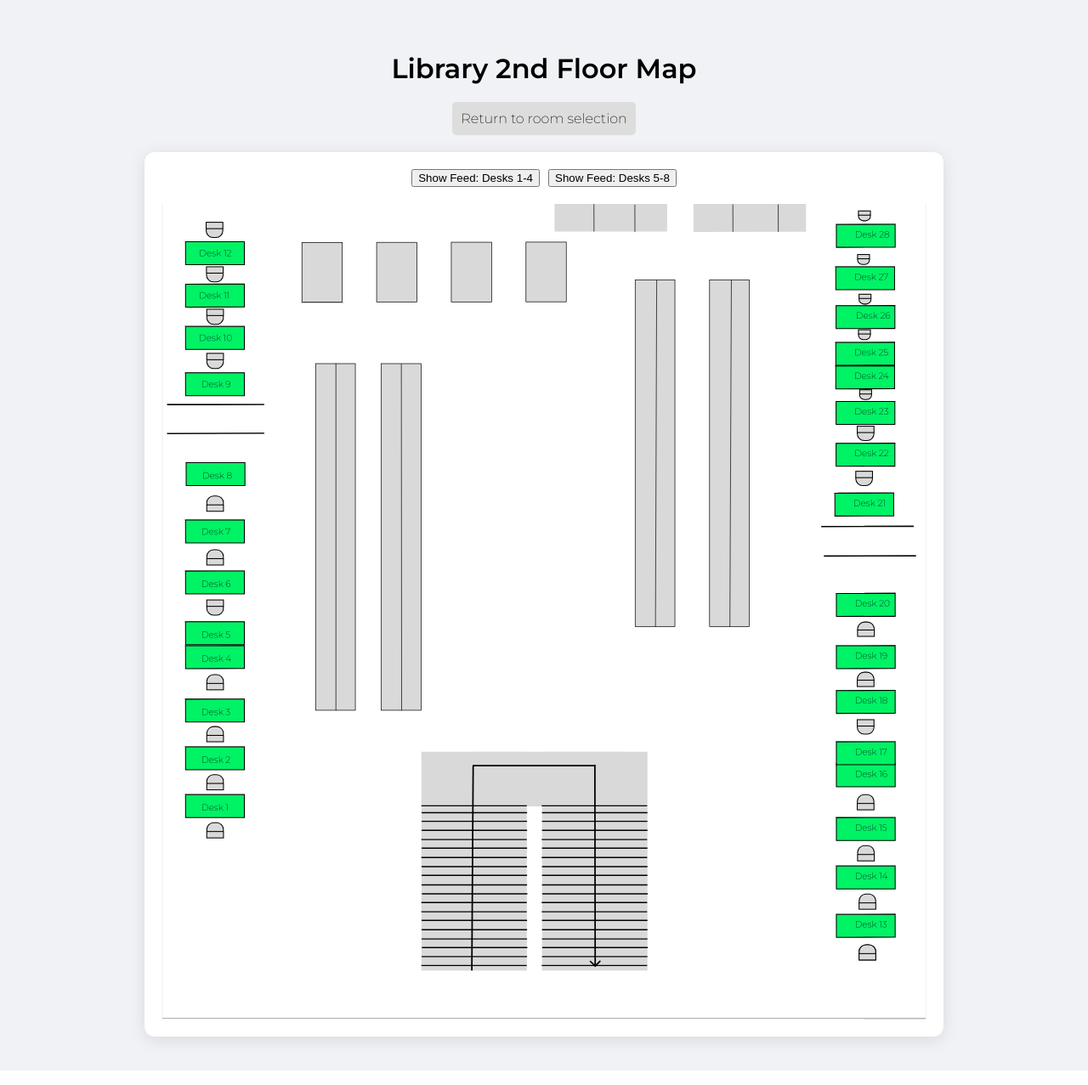
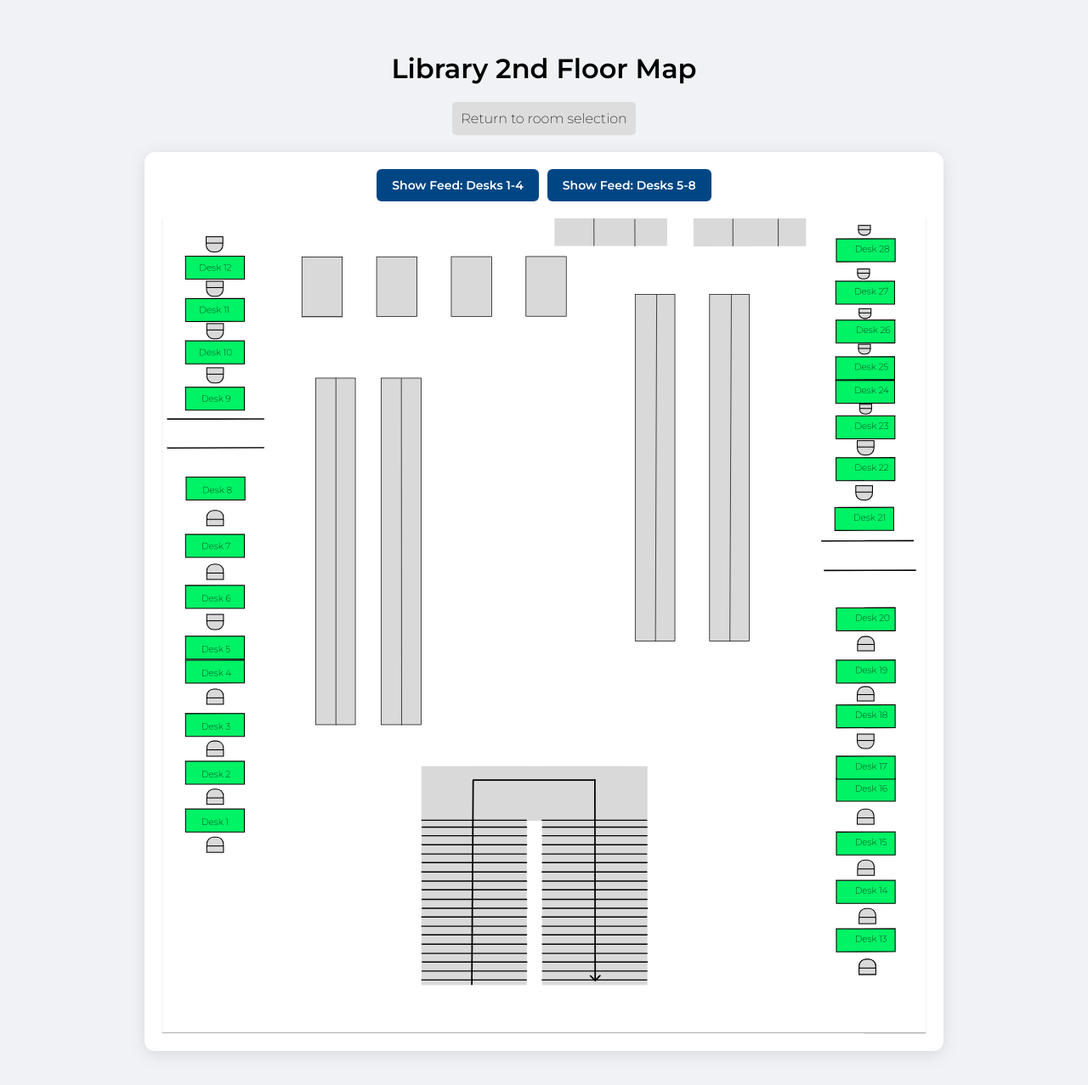
Before and after one commit to naimbaker/desk-occupancy, a Flask app: page /library_floor2 in a window 1280 px wide. Shown: the whole page at 85% size. Run offline with Flask 3, Linux system fonts and the light colour scheme; the visitor is signed in with stand-in values (Sample User, id 1); some libraries are stand-ins or nearby versions.

Commit message:
fixed button style on library floor 2

```diff
--- a/templates/MERIC_floor3.html
+++ b/templates/MERIC_floor3.html
@@ -53,7 +53,6 @@
             transition: stroke 0.3s ease, stroke-width 0.3s ease;
         }
 
-        /* Admin camera button style (matches library_floor2) */
         .admin-btn {
             padding: 10px 18px;
             background: #004684;
--- a/templates/library_floor2.html
+++ b/templates/library_floor2.html
@@ -34,7 +34,6 @@
             max-height: 120vh;
             display: block;
         }
-        /* Interactivity Styles */
         rect[id^="desk-shape"] {
             cursor: pointer;
             transition: fill 0.2s ease;
@@ -57,6 +56,20 @@
         filter: brightness(1.2);
         cursor: pointer;
 }
+
+
+.admin-btn {
+            padding: 10px 18px;
+            background: #004684;
+            color: white;
+            border: none;
+            border-radius: 6px;
+            font-family: 'Montserrat', sans-serif;
+            font-size: 14px;
+            font-weight: 600;
+            cursor: pointer;
+            transition: background 0.2s ease;
+        }
     </style>
 </head>
 <body>
```
